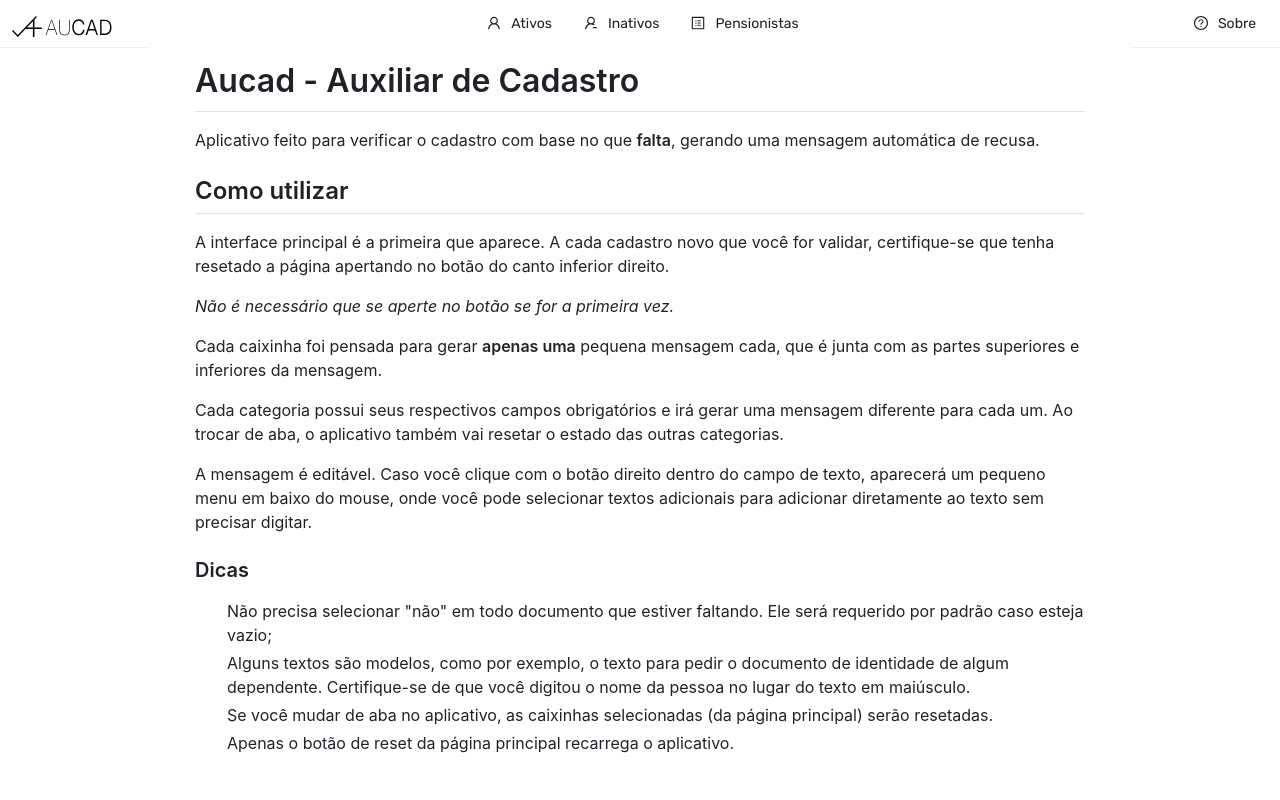
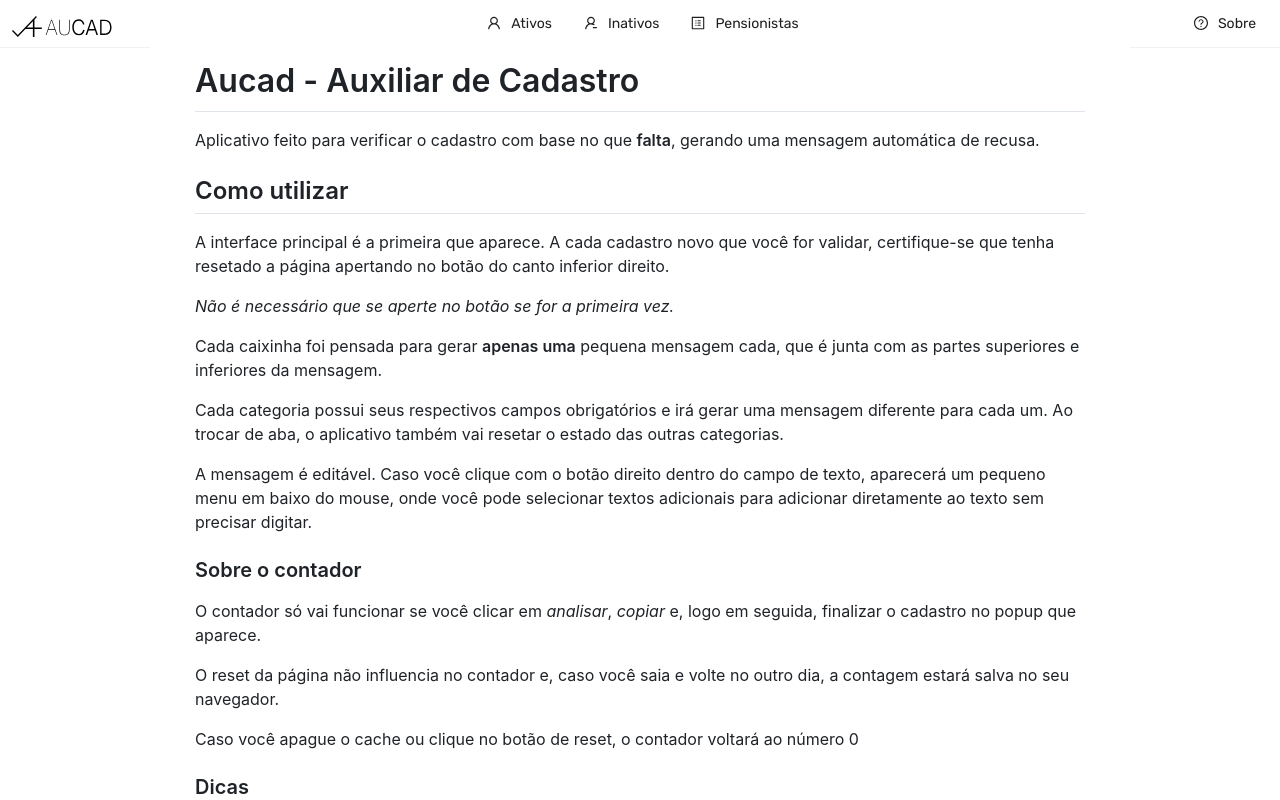
Before and after one commit to secretindex/aucad, a React (Vite) app: page /about/help in a window 1280 px wide. Shown: the top 800 px of the page. Built offline with nearby package versions, Linux system fonts and the light colour scheme.

Commit message:
about the counter

```diff
--- a/src/pages/Help.tsx
+++ b/src/pages/Help.tsx
@@ -24,6 +24,14 @@ Cada categoria possui seus respectivos campos obrigatórios e irá gerar uma men
 
 A mensagem é editável. Caso você clique com o botão direito dentro do campo de texto, aparecerá um pequeno menu em baixo do mouse, onde você pode selecionar textos adicionais para adicionar diretamente ao texto sem precisar digitar.
 
+### Sobre o contador
+
+O contador só vai funcionar se você clicar em _analisar_, _copiar_ e, logo em seguida, finalizar o cadastro no popup que aparece.
+
+O reset da página não influencia no contador e, caso você saia e volte no outro dia, a contagem estará salva no seu navegador.
+
+Caso você apague o cache ou clique no botão de reset, o contador voltará ao número 0
+
 ### Dicas
 
 - Não precisa selecionar "não" em todo documento que estiver faltando. Ele será requerido por padrão caso esteja vazio;
```
